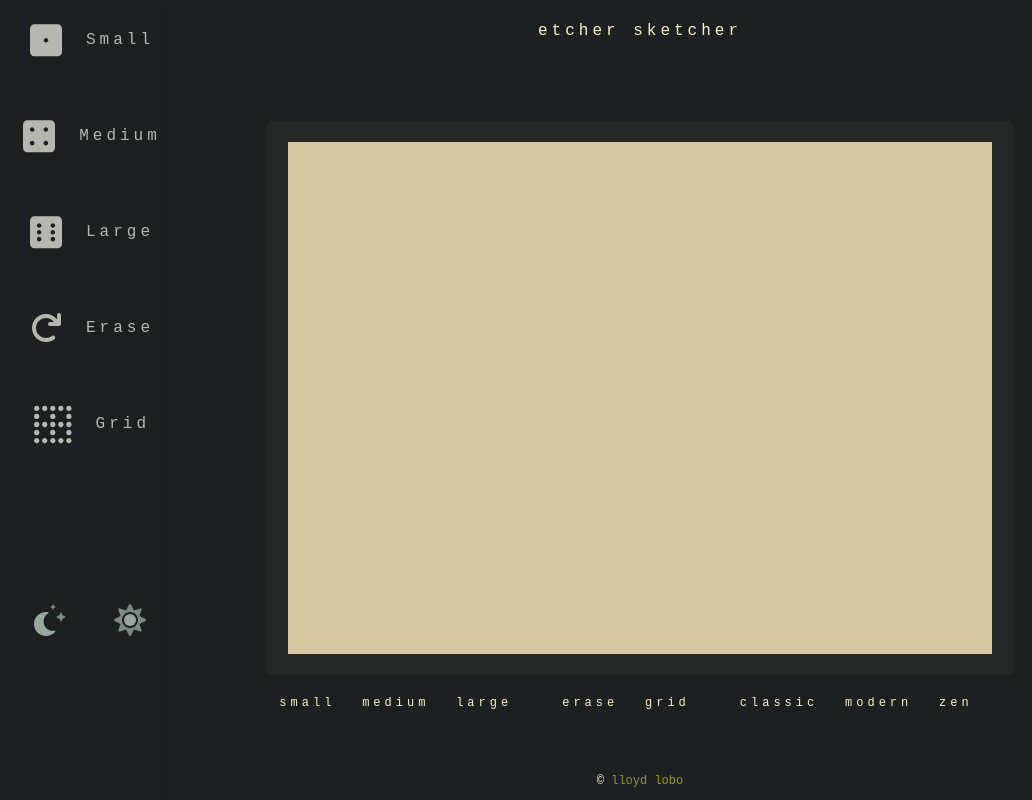
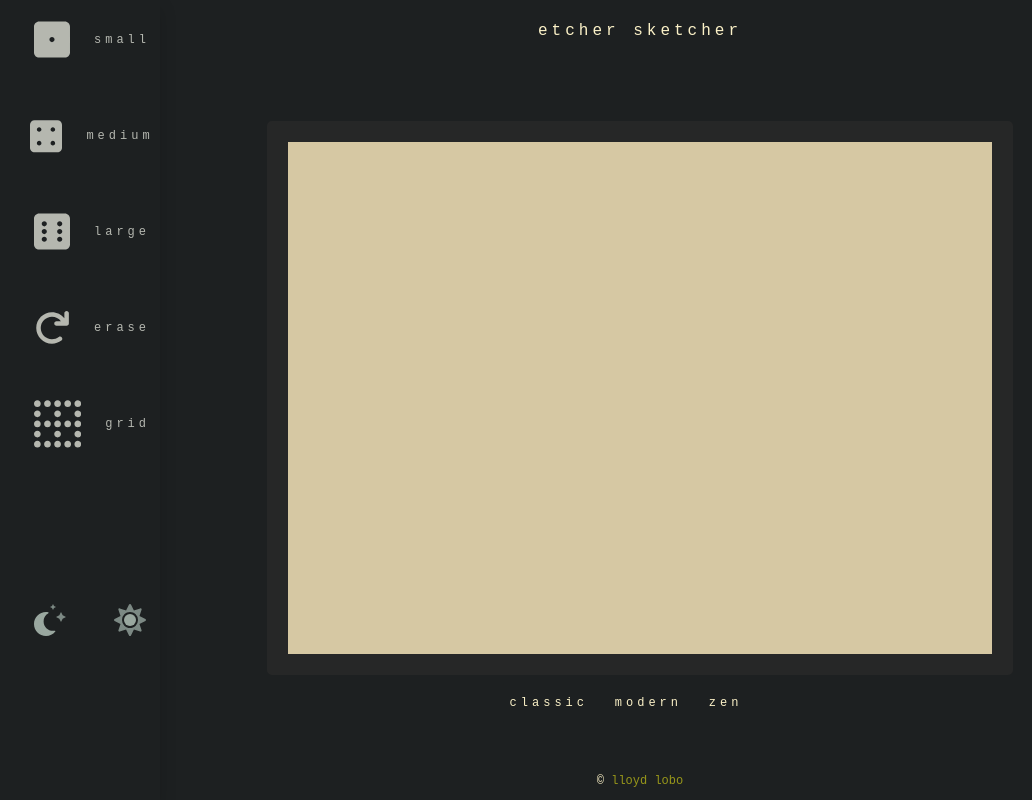
Before and after one commit to lloydlobo/etcher-sketcher, a website built with Vite: page index.html in a window 1280 px wide. Both pictures are taken after a click on the button "start sketching". Shown: the whole page, without its empty margins (0-1032 px from the left). Built offline with nearby package versions, Linux system fonts and the light colour scheme.

Commit message:
refactor: remove 3 size btn, erase, grid from main
- they have found a new home in the nav for controls

```diff
--- a/index.html
+++ b/index.html
@@ -263,43 +263,25 @@
                 class="main__controls"
                 draggable="true"
             >
-                <div class="main__controls__btns-size buttons-controls">
-                    <!-- <p>Grid density:</p> -->
-                    <button
-                        id="btnsSize"
-                        class="main__controls__btns-size__small size small"
-                    >
+                <!-- <div class="main__controls__btns-size buttons-controls">
+        <button id="btnsSize" class="main__controls__btns-size__small size small">
           Small
         </button>
-                    <button
-                        id="btnsSize"
-                        class="main__controls__btns-size__medium size medium"
-                    >
+        <button id="btnsSize" class="main__controls__btns-size__medium size medium">
           Medium
         </button>
-                    <button
-                        id="btnsSize"
-                        class="main__controls__btns-size__large size large"
-                    >
+        <button id="btnsSize" class="main__controls__btns-size__large size large">
           Large
         </button>
-                </div>
-                <div class="main__controls__btns-utilites buttons-controls">
-                    <!-- erase -->
-                    <button
-                        id="btnErase"
-                        class="main__controls__btn-erase erase buttons-controls"
-                    >
+      </div> -->
+                <!-- <div class="main__controls__btns-utilites buttons-controls">
+        <button id="btnErase" class="main__controls__btn-erase erase buttons-controls">
           Erase
         </button>
-                    <!-- show grid -->
-                    <button
-                        id="btnShowGridLayout"
-                        class="main__controls__btn-show-grid-layout show-grid-layout buttons-controls"
-                    >
+        <button id="btnShowGridLayout" class="main__controls__btn-show-grid-layout show-grid-layout buttons-controls">
           Grid
         </button>
-                </div>
+      </div> -->
                 <div
                     class="main__controls__btns-mode mode-controls buttons-controls"
                 >
--- a/src/scss/components/_navbar.scss
+++ b/src/scss/components/_navbar.scss
@@ -117,6 +117,8 @@ main {
 .navbar__nav__item__link {
     &__text {
         display: none; // show the text only when the link is hovered
+        font-size: var(--font-size-0);
+        text-transform: lowercase;
     }
 
     svg {
```
Lines whose indentation alone changed are shown as unchanged.
